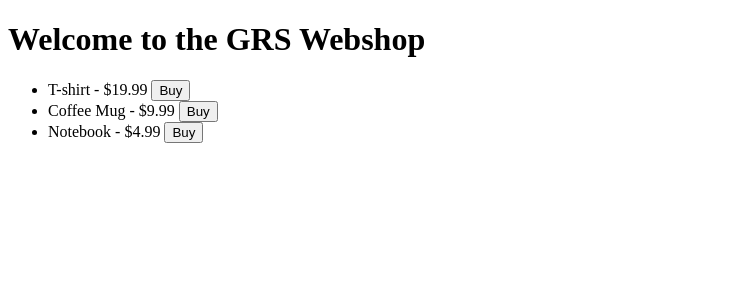
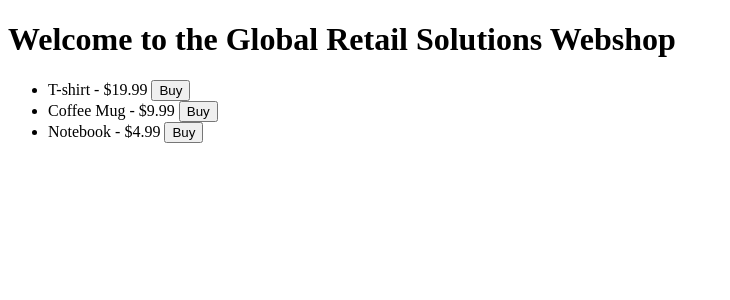
Before and after one commit to chornberger-c2c/mockup-webshop, a Flask app: page / in a window 1280 px wide. Shown: the top 300 px of the page, without its empty margins (0-730 px from the left). Run offline with Flask 3, Linux system fonts and the light colour scheme.

Commit message:
feat: change title

```diff
--- a/templates/index.html
+++ b/templates/index.html
@@ -4,7 +4,7 @@
     <title>Global Retail Solutions Webshop</title>
 </head>
 <body>
-    <h1>Welcome to the GRS Webshop</h1>
+    <h1>Welcome to the Global Retail Solutions Webshop</h1>
     {% with messages = get_flashed_messages() %}
       {% if messages %}
         <ul>
```
